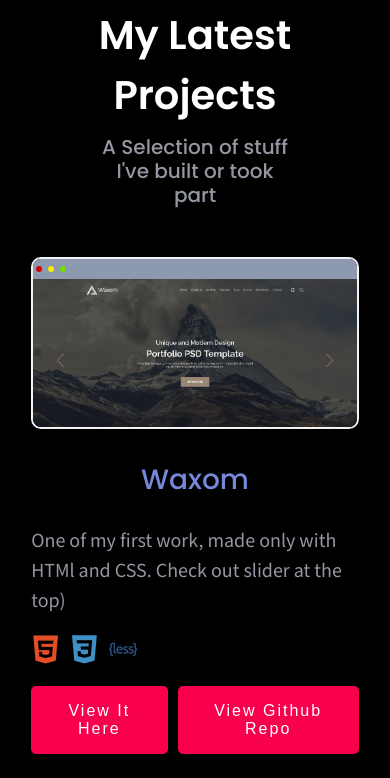
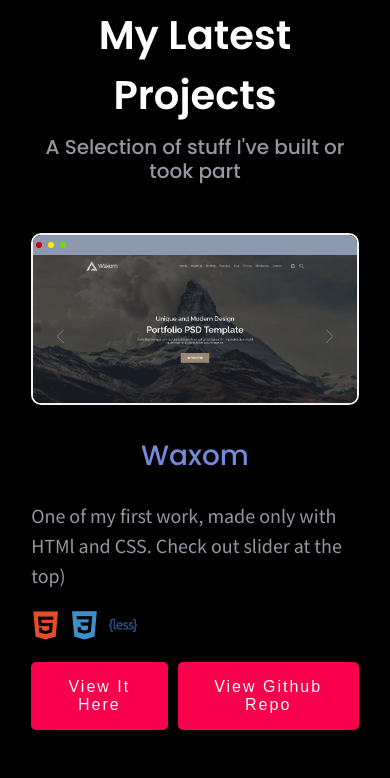
Before and after one commit to dkimd5/react-portfolio, a React (Create React App) app: page / in a window 390 px wide. Shown: the part 1940-2718 px from the top of the page. Built offline with nearby package versions, Linux system fonts and the light colour scheme.

Commit message:
Change h2 max-width for 768 media query

```diff
--- a/src/App.css
+++ b/src/App.css
@@ -202,6 +202,10 @@ button.btn:hover{
     font-size: 50px;
   }
 
+  h2.heading {
+    max-width: 100%;
+  }
+
   .col__2 {
       max-width: 100%;
   }
```
